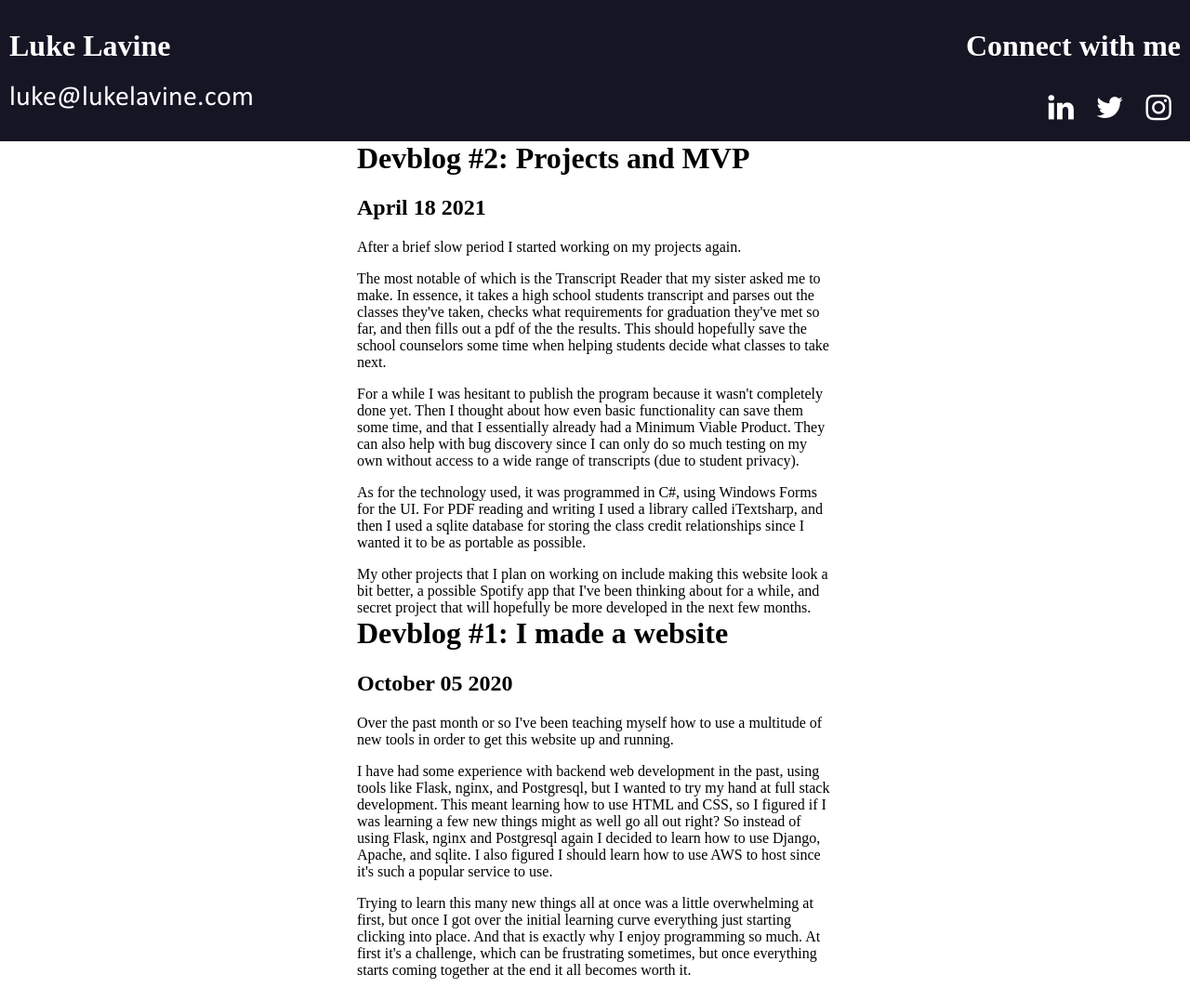
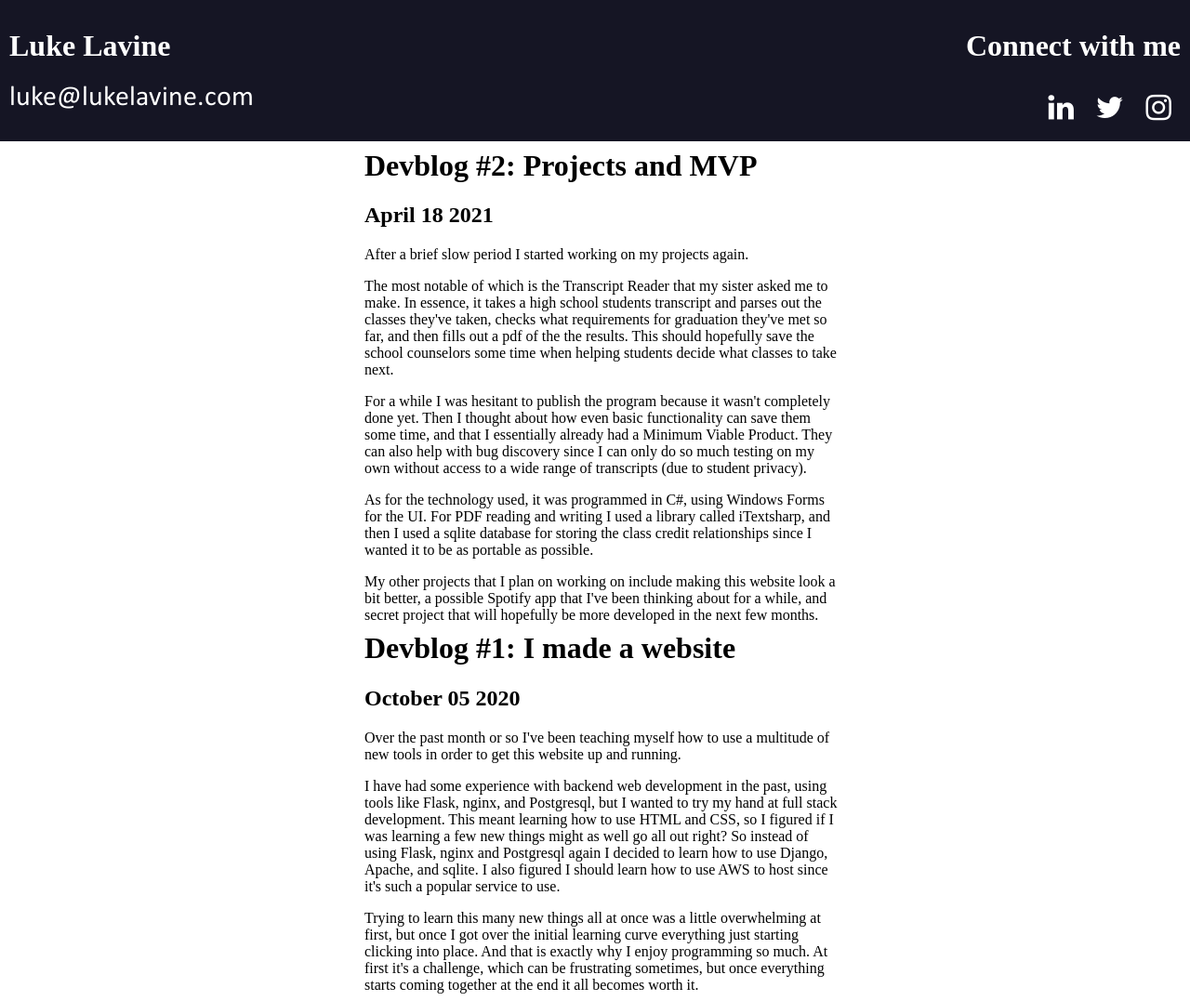
Before and after one commit to lukelavine/django-project, a Django app: page /blog/ in a window 1280 px wide. Shown: the whole page at 93% size. Before the commit the page ends 1053 px from the top, so only its background shows below. Run offline with Django 3.2, Linux system fonts and the light colour scheme; data comes from the database, SQL or seed files in the repository; both versions use the stored data as it was after the commit.

Commit message:
blog post 2 and margins to blog index

```diff
--- a/mysite/blog/templates/blog_index.html
+++ b/mysite/blog/templates/blog_index.html
@@ -4,7 +4,7 @@
 
 {% block content %}
 	{% for post in posts %}
-		<div class="section">
+		<div class="section" style="margin:8px;">
 			<h1>{{post.title}}</h1>
 			<h2>{{post.published | date:"F d Y"}}</h2>
 			<p>{{post.text|linebreaks}}</p>
```
Also changed, not shown: mysite/db.sqlite3.
